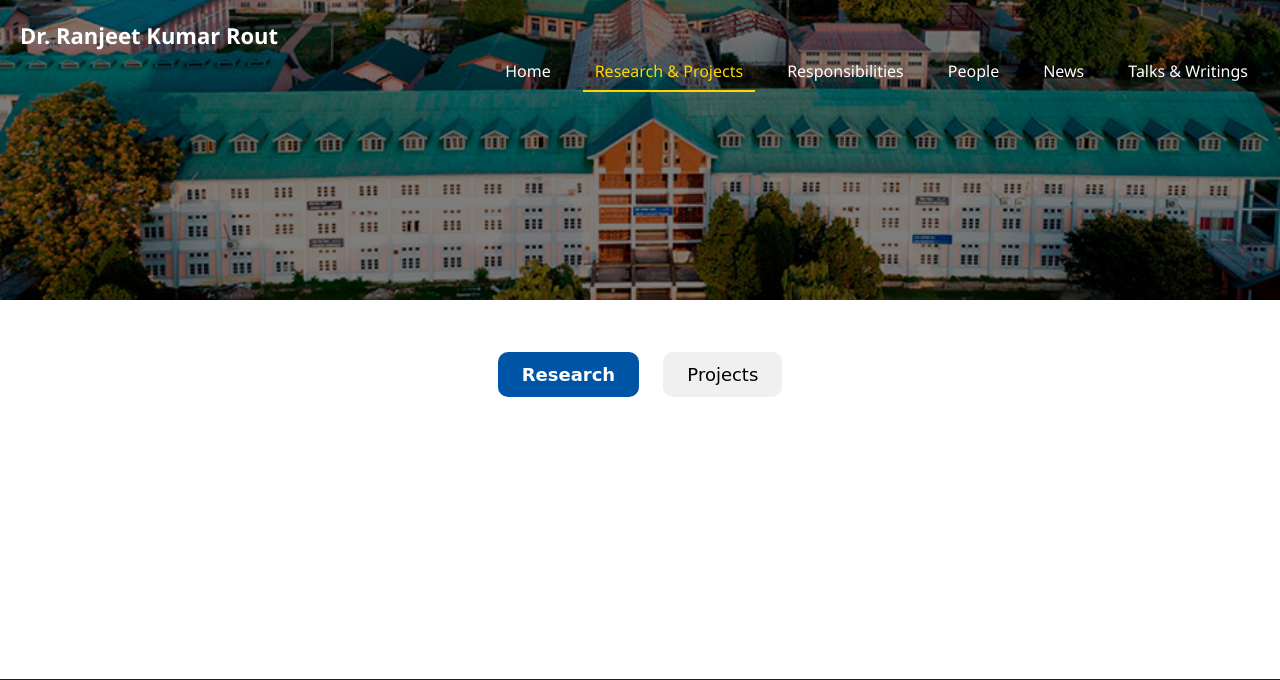
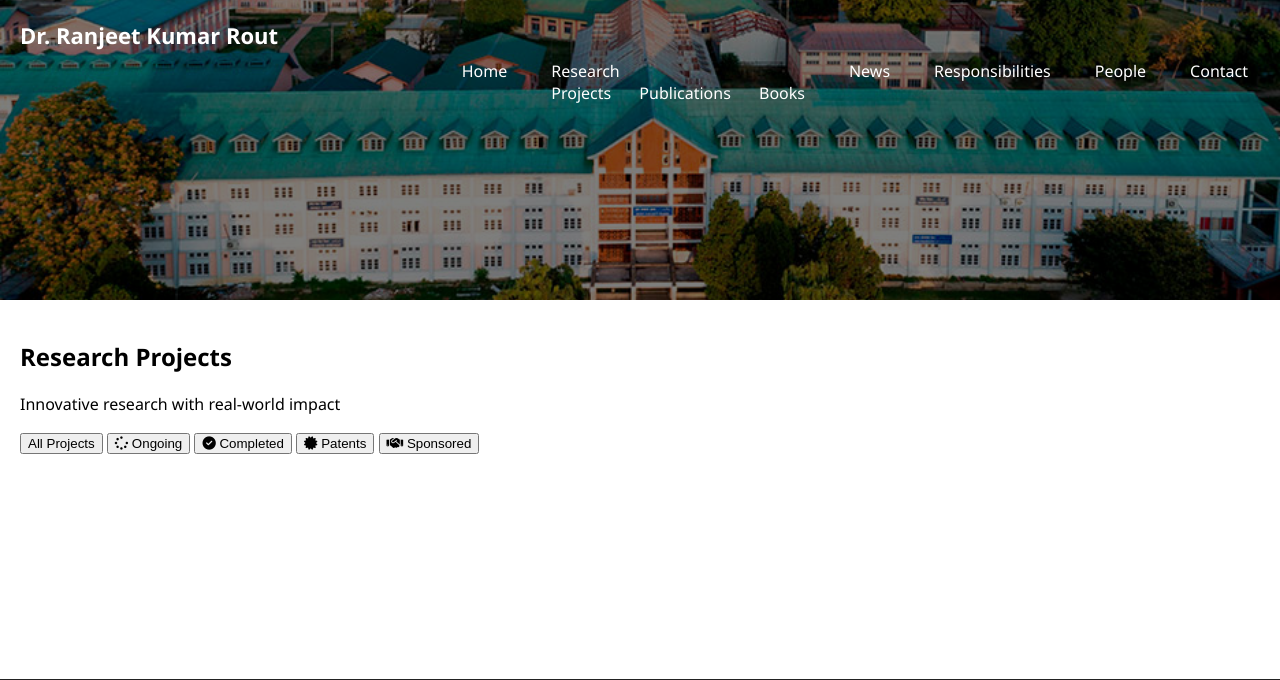
Before and after one commit to m-anish2003/prototype, a Flask app: page /research-projects in a window 1280 px wide. Shown: the top 680 px of the page. Run offline with Flask 3, Linux system fonts and the light colour scheme.

Commit message:
Update research_projects.html

```diff
--- a/templates/research_projects.html
+++ b/templates/research_projects.html
@@ -6,8 +6,8 @@
     <meta name="viewport" content="width=device-width, initial-scale=1.0">
 
     <link rel="stylesheet" href="{{ url_for('static', filename='style.css') }}">
-    <link rel="stylesheet" href="{{ url_for('static', filename='research.css') }}">
     <link rel="stylesheet" href="https://cdnjs.cloudflare.com/ajax/libs/font-awesome/6.5.0/css/all.min.css">
+
 </head>
 <body>
 
@@ -20,11 +20,18 @@
             <nav class="navbar" id="navbar">
                 <ul>
                     <li><a href="{{ url_for('home') }}" class="{{ 'active' if active_page == 'home' else '' }}">Home</a></li>
-                    <li><a href="{{ url_for('research_projects') }}" class="{{ 'active' if active_page == 'research_projects' else '' }}">Research & Projects</a></li>
+                    <li class="dropdown">
+                        <a href="/research">Research</a>
+                        <div class="dropdown-content">
+                          <a href="/projects">Projects</a>
+                          <a href="/publications">Publications</a>
+                          <a href="/books">Books</a>
+                        </div>
+                      </li>
+                      <li><a href="{{ url_for('news') }}" class="{{ 'active' if active_page == 'news' else '' }}">News</a></li>
                     <li><a href="{{ url_for('responsibilities') }}" class="{{ 'active' if active_page == 'responsibilities' else '' }}">Responsibilities</a></li>
                     <li><a href="{{ url_for('people') }}" class="{{ 'active' if active_page == 'people' else '' }}">People</a></li>
-                    <li><a href="{{ url_for('news') }}" class="{{ 'active' if active_page == 'news' else '' }}">News</a></li>
-                    <li><a href="{{ url_for('talks_writings') }}" class="{{ 'active' if active_page == 'talks_writings' else '' }}">Talks & Writings</a></li>
+                    <li><a href="{{ url_for('contact') }}" class="{{ 'active' if active_page == 'contact' else '' }}">Contact</a></li>
                 </ul>
             </nav>
         </div>
@@ -32,22 +39,82 @@
 
     <!-- Main content -->
     <main>
-        <div class="toggle-buttons">
-            <button onclick="showSection('research')" id="researchBtn" class="active">Research</button>
-            <button onclick="showSection('projects')" id="projectsBtn">Projects</button>
-        </div>
+        <section class="projects-section">
+            <div class="container">
+                <h1 class="page-title">Research Projects</h1>
+                <p class="page-subtitle">Innovative research with real-world impact</p>
 
-        <div class="section" id="researchSection">
-            <!-- Research content here -->
+                <div class="filter-btn-group">
+                    <button class="filter-btn active" data-filter="all">All Projects</button>
+                    <button class="filter-btn" data-filter="ongoing">
+                        <i class="fas fa-spinner"></i> Ongoing
+                    </button>
+                    <button class="filter-btn" data-filter="completed">
+                        <i class="fas fa-check-circle"></i> Completed
+                    </button>
+                    <button class="filter-btn" data-filter="patent">
+                        <i class="fas fa-certificate"></i> Patents
+                    </button>
+                    <button class="filter-btn" data-filter="sponsored">
+                        <i class="fas fa-handshake"></i> Sponsored
+                    </button>
+                </div>
 
+                <div class="projects-grid">
+                    {% for project in projects %}
+                    <div class="project-card"
+                         data-status="{{ project.status }}"
+                         data-type="{% if project.patent %}patent{% endif %} {% if project.sponsored %}sponsored{% endif %}">
 
-        </div>
+                        <!-- Patent/Sponsored Badge -->
+                        {% if project.patent %}
+                        <div class="project-badge badge-patent">
+                            <i class="fas fa-certificate"></i> Patent Filed
+                        </div>
+                        {% endif %}
 
-        <div class="section" id="projectsSection" style="display: none;">
-            <!-- Projects content here -->
+                        {% if project.sponsored %}
+                        <div class="project-badge badge-sponsored">
+                            <i class="fas fa-handshake"></i> {{ project.sponsored_by }}
+                        </div>
+                        {% endif %}
 
+                        <!-- Project Image -->
+                        <div class="project-image"
+                             style="background-image: url('{{ url_for('static', filename='images/' + project.image) }}')">
+                            <div class="project-status">{{ project.status|capitalize }}</div>
+                        </div>
 
-        </div>
+                        <!-- Project Content -->
+                        <div class="project-content">
+                            <h2>{{ project.title }}</h2>
+
+                            <div class="project-meta">
+                                <span><i class="fas fa-calendar-alt"></i> {{ project.year }}</span>
+                                <span><i class="fas fa-dollar-sign"></i> {{ project.funding }}</span>
+                                <span><i class="fas fa-users"></i> {{ project.team|length }} members</span>
+                            </div>
+
+                            <p>{{ project.description }}</p>
+                            <div class="project-documents">
+                                {% for doc in project.documents %}
+                                <a href="{{ doc.url }}" class="document-link" target="_blank">
+                                    <i class="fas fa-{{ doc.icon }}"></i> {{ doc.name }}
+                                </a>
+                                {% endfor %}
+                            </div>
+
+                            <div class="project-tags">
+                                {% for tag in project.tags %}
+                                <span class="project-tag">{{ tag }}</span>
+                                {% endfor %}
+                            </div>
+                        </div>
+                    </div>
+                    {% endfor %}
+                </div>
+            </div>
+        </section>
     </main>
 
     <!-- Footer with social media links -->
```
